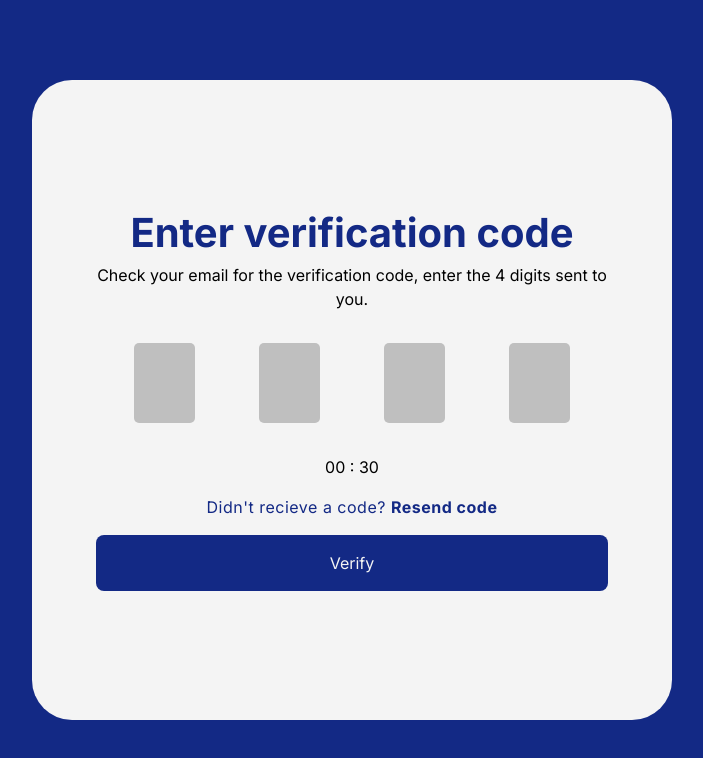
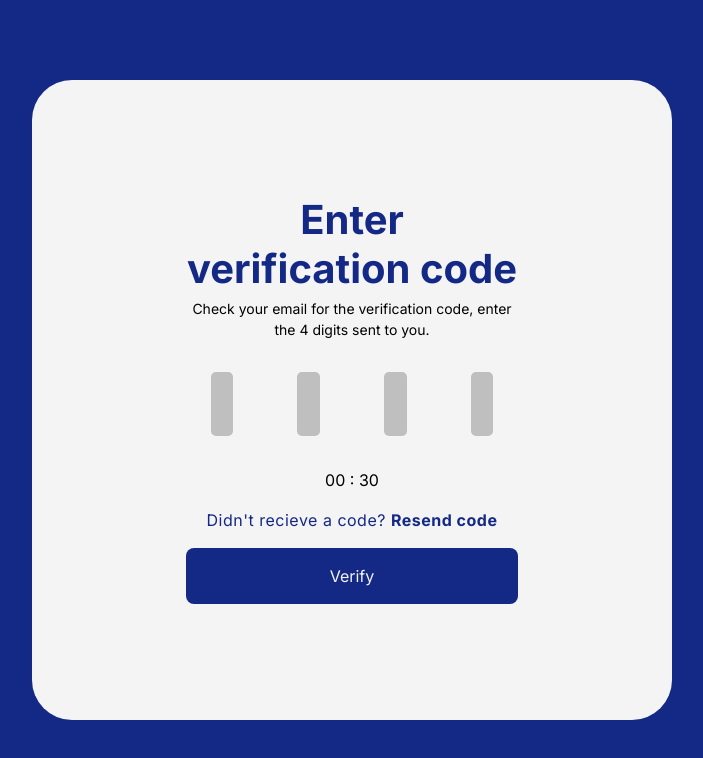
Before and after one commit to Mereson/datum-fe, a React (Vite) app: page /forgotpassword2 in a window 1280 px wide. Shown: the top 758 px of the page, without its empty margins (288-991 px from the left). Built offline with nearby package versions, Linux system fonts and the light colour scheme.

Commit message:
Updated forgotpassword pages

```diff
--- a/src/pages/forgotpassword/styles.module.css
+++ b/src/pages/forgotpassword/styles.module.css
@@ -20,14 +20,15 @@
 }
 .box1{
     place-content: center;
+    place-items: center;
     width: 50%;
     height: 80vh;
     background-color: var(--modal-white);
     border-radius: 40px;
+    padding: 0rem 7rem;
 }
 .box1 form{
-    width: 80%;
-    margin: 1rem 3rem;
+    margin: 0rem 4rem;
 }
 .box1 form .title{
     font-size: 40px;
@@ -60,6 +61,7 @@
     }
     .box1{
         width: 100%;
+        padding: 0rem 0rem;
     }
     .box1 form .title{
         font-size: 30px;
--- a/src/pages/forgotpassword2/index.jsx
+++ b/src/pages/forgotpassword2/index.jsx
@@ -7,7 +7,7 @@ export const ForgotPassword2 = () => {
         <div className={styles.box1}>
             <form>
                 <p className={styles.title}>Enter verification code</p>
-                <p>Check your email for the verification code, enter the 4 digits sent to you.</p>
+                <p className={styles.desc}>Check your email for the verification code, enter the 4 digits sent to you.</p>
                 <div className={styles.otps}>
                     <input type="text" className={styles.otpfield} />
                     <input type="text" className={styles.otpfield} />
--- a/src/pages/forgotpassword2/styles.module.css
+++ b/src/pages/forgotpassword2/styles.module.css
@@ -4,6 +4,7 @@
     font-family: "Inter", sans-serif;
     font-optical-sizing: auto;
 }
+
 :root{
     --background-color: #132985;
     --text-black: #1E1E1E;
@@ -27,6 +28,7 @@
     height: 80vh;
     background-color: var(--modal-white);
     border-radius: 40px;
+    padding: 0rem 7rem;
 }
 .box1 form{
     width: 80%;
@@ -39,6 +41,9 @@
     line-height: 48.41px;
     margin-bottom: 0.3rem;
 }
+.desc{
+    font-size: 14px;
+}
 .otps{
     margin: 2rem auto 2rem;
     width: 85%;
@@ -47,7 +52,7 @@
 }
 .otpfield{
     width: 20%;
-    height: 10vh;
+    height: 8vh;
     background-color: var(--textfield-txt);
     border-radius: 5px;
     text-align: center;
@@ -80,6 +85,7 @@
     }
     .box1{
         width: 100%;
+        padding: 0rem 0rem;
     }
     .box1 form .title{
         font-size: 25px;
@@ -89,7 +95,7 @@
        gap: 1rem;
     }
     .otpfield{
-        /* width: 20%; */
+        width: 20%;
         height: 8vh;
     }
     .resend{
```
